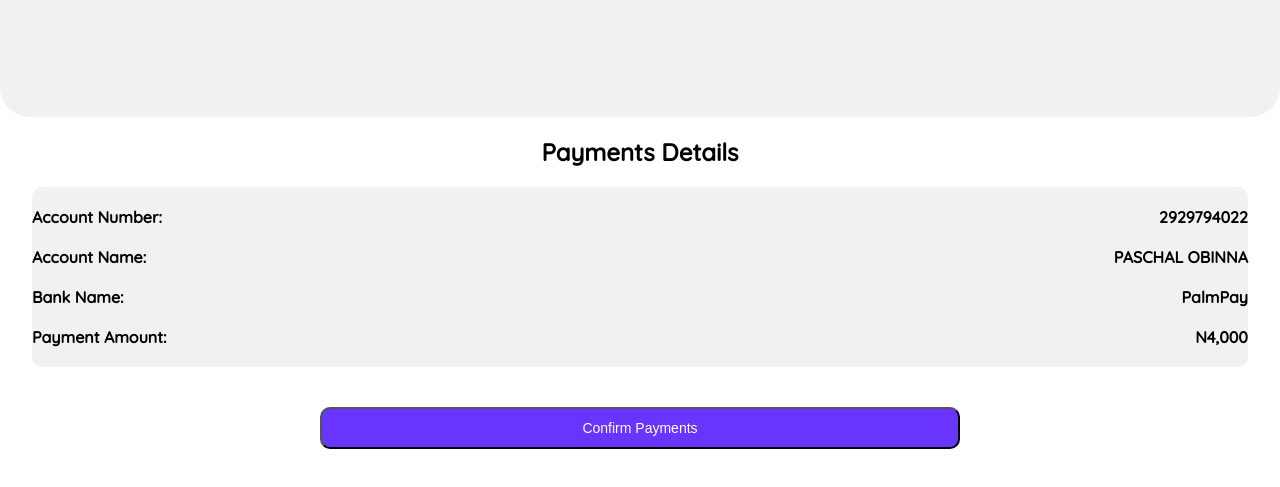
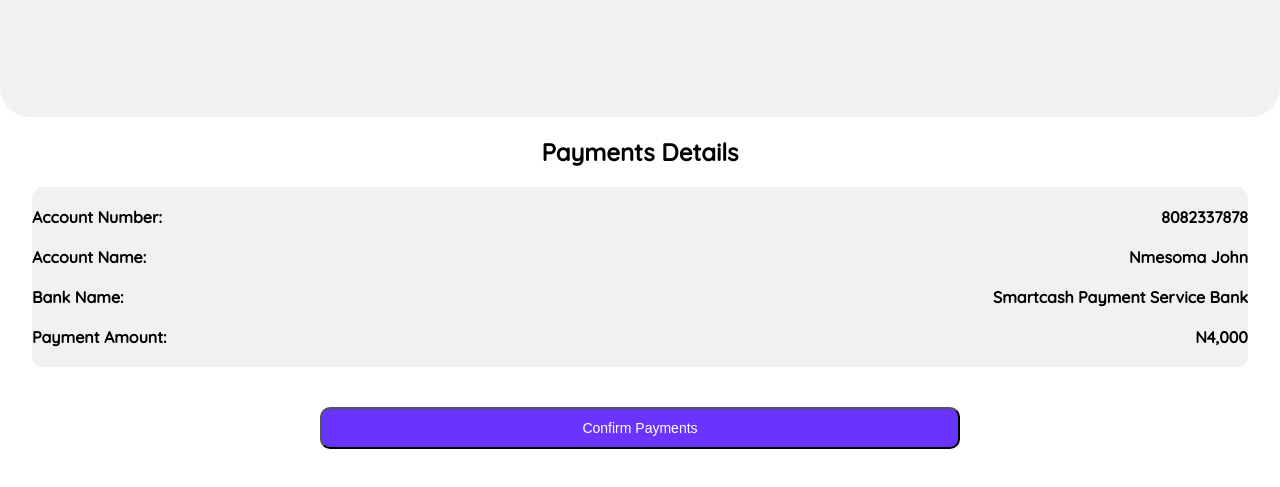
Before and after one commit to Smartbio8377/palmpay-adder, a plain HTML site: page pay.html in a window 1280 px wide. Shown: the part 103-590 px from the top of the page. Drawn offline with Linux system fonts and the light colour scheme.

Commit message:
Update pay.html

```diff
--- a/pay.html
+++ b/pay.html
@@ -56,15 +56,15 @@ font-family: 'Quicksand', sans-serif;
 <div class="box">
   <br />
   <b style="float: left;">Account Number:</b>
-  <b style="float: right;">2929794022</b>
+  <b style="float: right;">8082337878</b>
   <br />
   <br />
   <b style="float: left;">Account Name:</b>
-  <b style="float: right;">PASCHAL OBINNA</b>
+  <b style="float: right;">Nmesoma John</b>
   <br />
   <br />
   <b style="float: left;">Bank Name: </b>
-    <b style="float: right;">PalmPay</b>
+    <b style="float: right;">Smartcash Payment Service Bank</b>
 <br />
 <br />
   <b style="float: left;">Payment Amount: </b>
```
